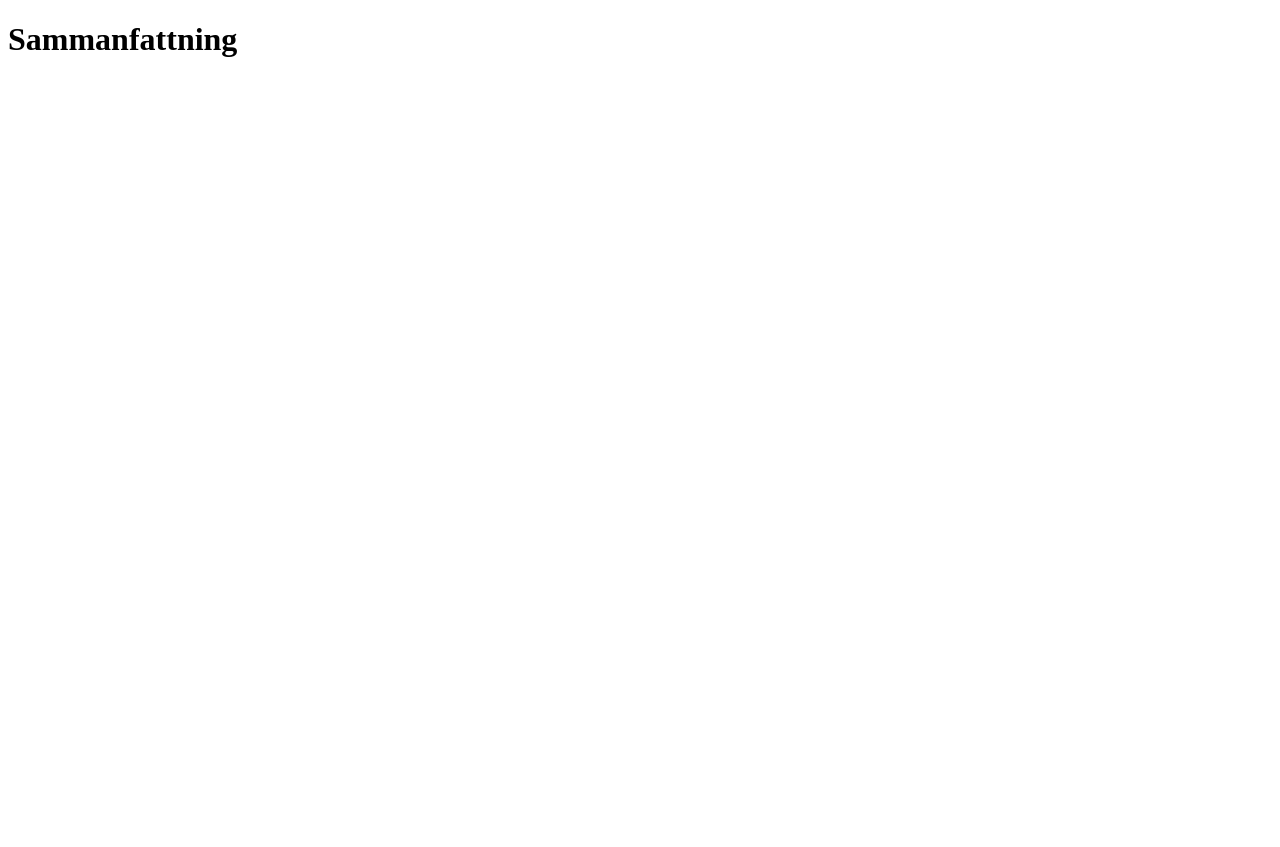
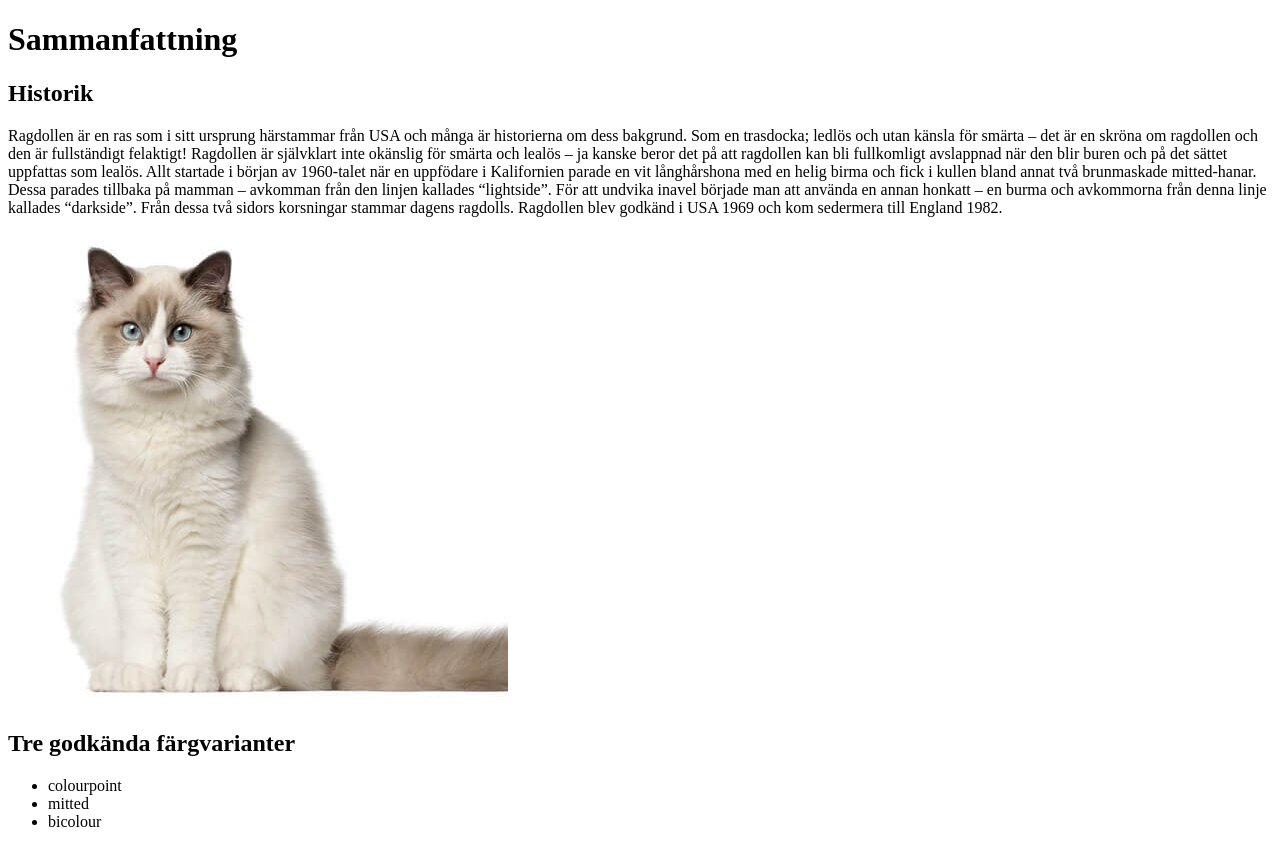
Before and after one commit to helenaks/sammanfattning, a plain HTML site: page index.html in a window 1280 px wide. Before the commit the page ends 800 px from the top, so only its background shows below. Drawn offline with Linux system fonts and the light colour scheme.

Commit message:
la till text och bild

```diff
--- a/index.html
+++ b/index.html
@@ -6,5 +6,23 @@
 </head>
 <body>
     <h1>Sammanfattning</h1>
+    <h2>Historik</h2>
+    <p>Ragdollen är en ras som i sitt ursprung härstammar från USA och många är historierna om dess bakgrund.
+
+        Som en trasdocka; ledlös och utan känsla för smärta – det är en skröna om ragdollen och den är fullständigt felaktigt! Ragdollen är självklart inte okänslig för smärta och lealös – ja kanske beror det på att ragdollen kan bli fullkomligt avslappnad när den blir buren och på det sättet uppfattas som lealös.
+
+        Allt startade i början av 1960-talet när en uppfödare i Kalifornien parade en vit långhårshona med en helig birma och fick i kullen bland annat två brunmaskade mitted-hanar. Dessa parades tillbaka på mamman – avkomman från den linjen kallades “lightside”. För att undvika inavel började man att använda en annan honkatt – en burma och avkommorna från denna linje kallades “darkside”. Från dessa två sidors korsningar stammar dagens ragdolls.
+
+        Ragdollen blev godkänd i USA 1969 och kom sedermera till England 1982.</p>
+
+     <img src="ragdoll1.jpg">
+    <h2>Tre godkända färgvarianter</h2>
+     <ul>
+        <li>colourpoint</li>
+        <li>mitted</li>
+        <li>bicolour</li>
+
+    </ul>
+
 </body>
 </html>
```
Also changed, not shown: ragdoll1.jpg (added).
